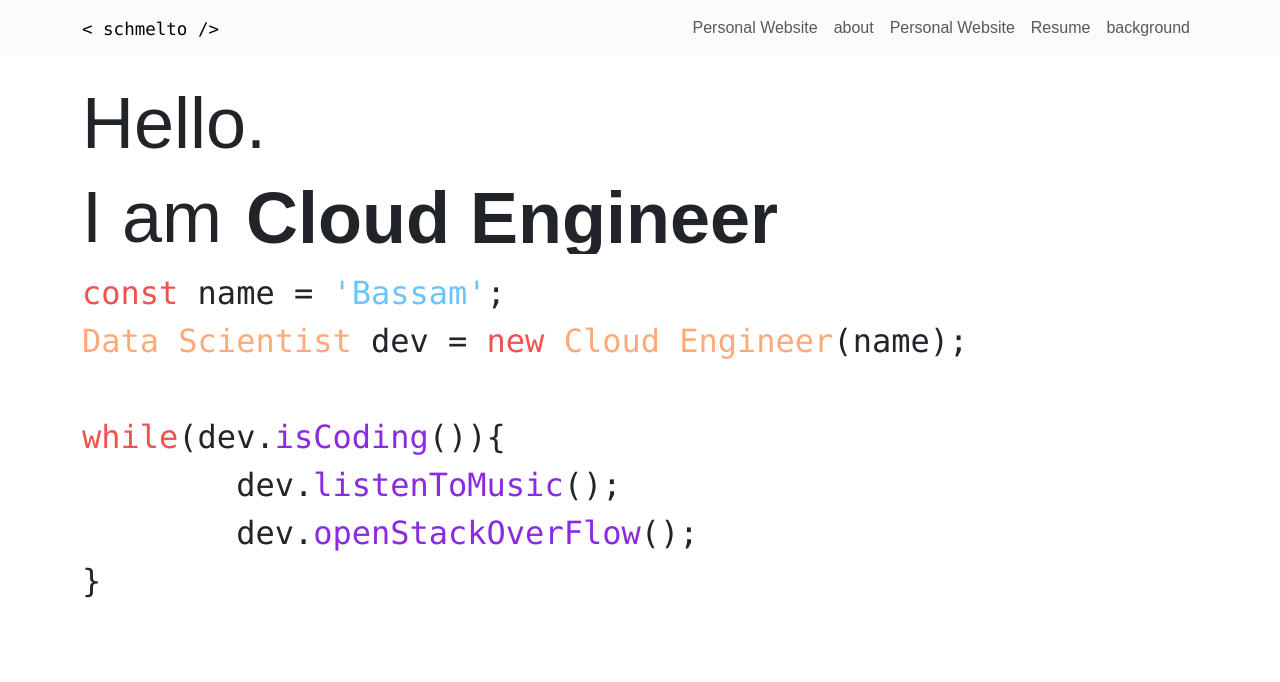
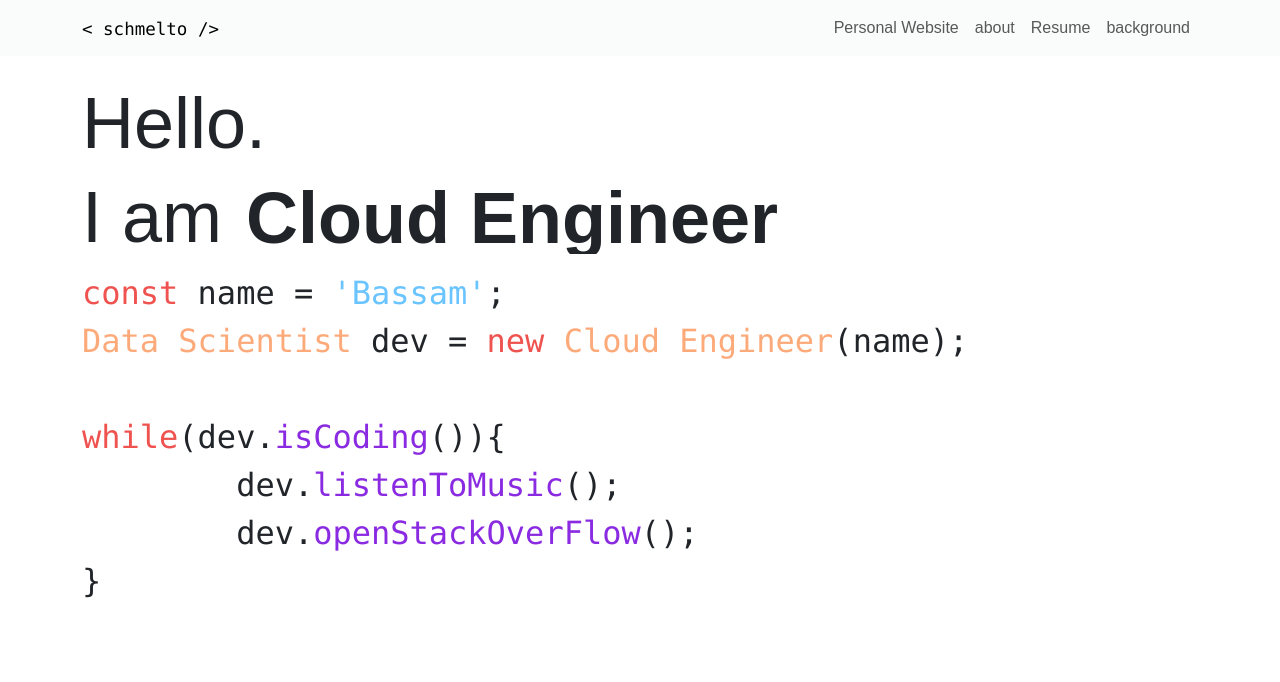
Before and after one commit to Bassamejlaoui/PORTFOLIO, a website: page index.html in a window 1280 px wide. Shown: the top 682 px of the page. Drawn offline with nearby package versions, Linux system fonts and the light colour scheme; no server answers.

Commit message:
Update index.html

```diff
--- a/index.html
+++ b/index.html
@@ -72,8 +72,7 @@
               data-toggle="collapse"
               data-target=".navbar-collapse.show"
             >
-<li class="nav-item" data-toggle="collapse" data-target=".navbar-collapse.show">
-  <a class="nav-link" href="https://bassamejlaoui.github.io/" target="_blank">Personal Website</a>
+
 </li>
 <li class="nav-item" data-toggle="collapse" data-target=".navbar-collapse.show">
   <a class="nav-link" href="https://bassamejlaoui.github.io/data/BassamMejlaoui-Resume.pdf" target="_blank">Resume</a>
```
